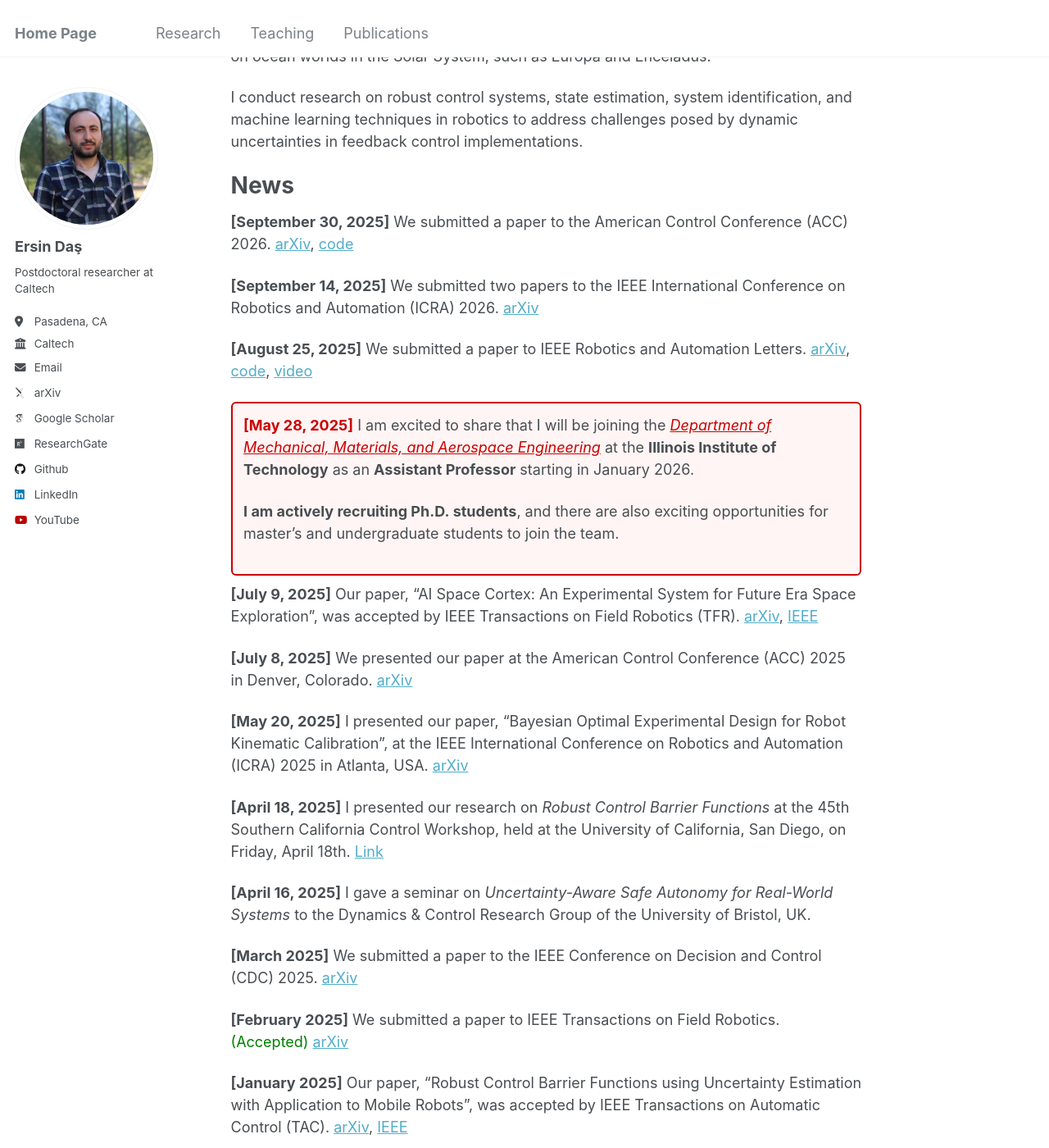
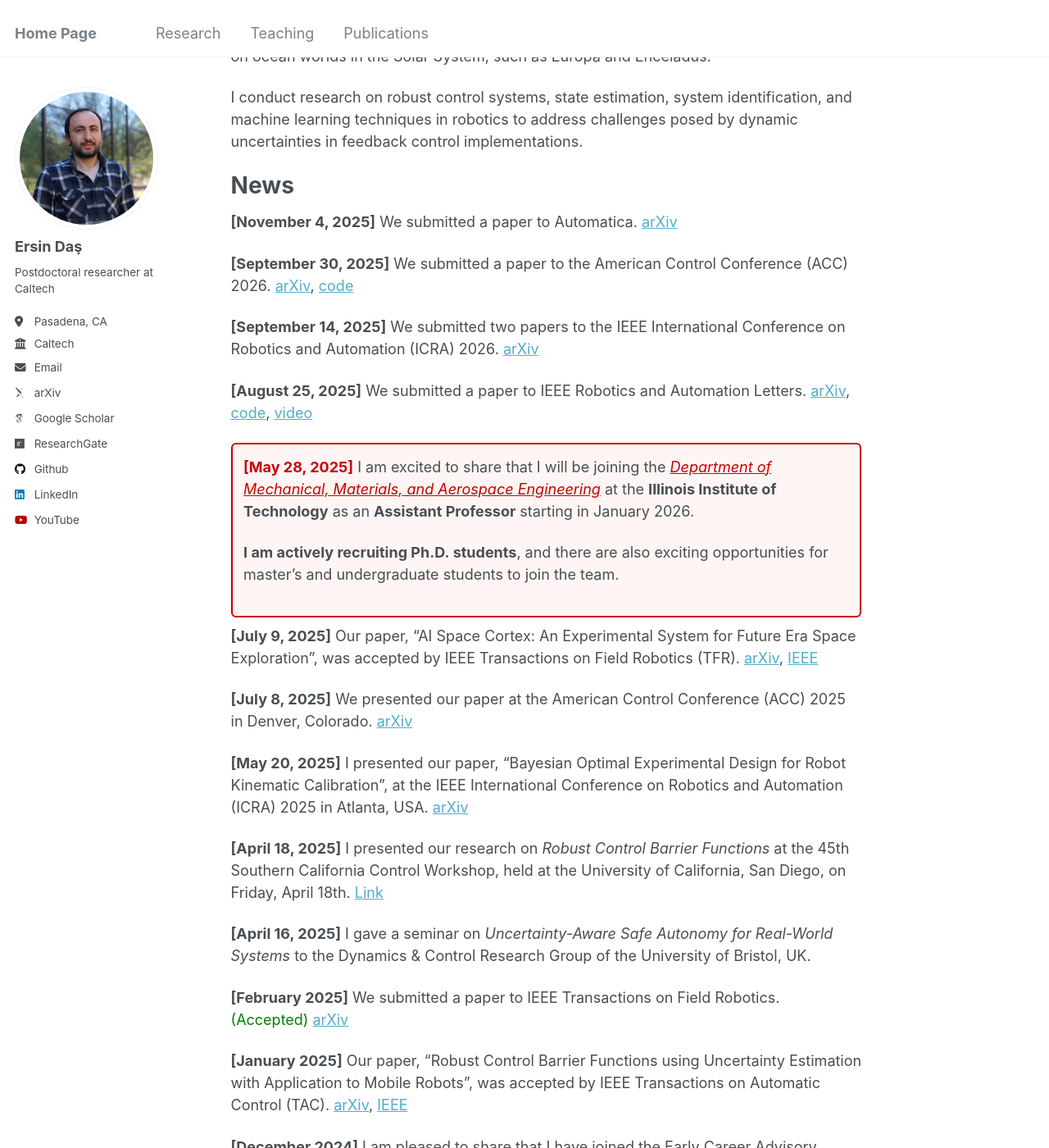
Before and after one commit to ersindas/ersindas.github.io, a Jekyll site: the page built from _pages/about.md, in a window 1280 px wide and 1400 px high, scrolled down 328 px. Shown: the whole window at 82% size. Built offline with Jekyll 4.4.1, drawn with Linux system fonts in a browser that asks for light colours; some web fonts are replaced.

Commit message:
Update about.md
automatica

```diff
--- a/_pages/about.md
+++ b/_pages/about.md
@@ -16,6 +16,8 @@ I conduct research on robust control systems, state estimation, system identific
 
 News
 ======
+**[November 4, 2025]** We submitted a paper to Automatica. [arXiv](https://arxiv.org/pdf/2503.15734)
+
 **[September 30, 2025]** We submitted a paper to the American Control Conference (ACC) 2026. [arXiv](https://arxiv.org/pdf/2510.05436), [code](https://github.com/davidvwijk/OI-CBF)
 
 **[September 14, 2025]** We submitted two papers to the IEEE International Conference on Robotics and Automation (ICRA) 2026. [arXiv](https://arxiv.org/pdf/2510.16953)
@@ -52,8 +54,6 @@ News
 
 **[April 16, 2025]** I gave a seminar on *Uncertainty-Aware Safe Autonomy for Real-World Systems* to the Dynamics & Control Research Group of the University of Bristol, UK.
 
-**[March 2025]** We submitted a paper to the IEEE Conference on Decision and Control (CDC) 2025. [arXiv](https://arxiv.org/pdf/2503.15734)
-
 **[February 2025]** We submitted a paper to IEEE Transactions on Field Robotics. <span style="color:green;">(Accepted)</span> [arXiv](https://arxiv.org/pdf/2507.06574)
 
 **[January 2025]** Our paper, "Robust Control Barrier Functions using Uncertainty Estimation with Application to Mobile Robots", was accepted by IEEE Transactions on Automatic Control (TAC). [arXiv](https://arxiv.org/pdf/2401.01881), [IEEE](https://ieeexplore.ieee.org/document/10872802)
```
